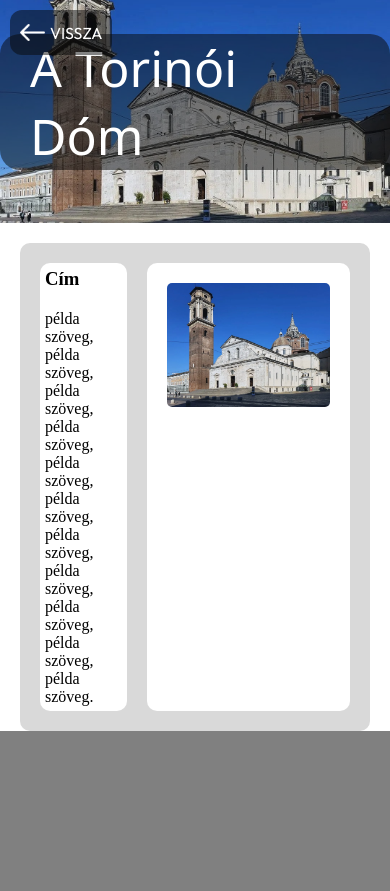
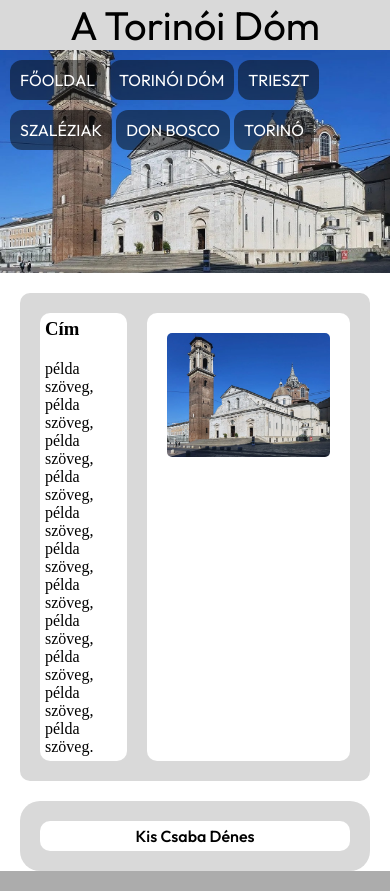
Before and after one commit to opel-astra-g/torino_csoportmunka, a plain HTML site: page torinoi_dom/torinoi_dom.html in a window 390 px wide. Before the commit the page ends 844 px from the top, so only its background shows below. Drawn offline with Linux system fonts and the light colour scheme; a web font is replaced by a local one.

Commit message:
navigacio átdolgozás, footer,  h1 főcím reszponzivitás minden oldalon navigacio atdolgozas miatt

```diff
--- a/DonBosco_fiatalkora/DonBosco.css
+++ b/DonBosco_fiatalkora/DonBosco.css
@@ -36,8 +36,7 @@ article img {
   font-size: 20px;
 }
 
-@media screen and (max-width:600px) {
-
+@media screen and (max-width: 600px) {
   .elso {
     display: grid;
     grid-template-columns: 1fr;
--- a/fomenu/index.css
+++ b/fomenu/index.css
@@ -17,7 +17,8 @@ h1 {
 div {
   padding: 5px;
 }
-article img { /*ha képet formáztok így utaljatok rá mert a sima img elrontja a vissza gomb nyílját*/
+article img {
+  /*ha képet formáztok így utaljatok rá mert a sima img elrontja a vissza gomb nyílját*/
   width: 100%;
   padding: 15px;
   border-radius: 20px;
--- a/forrasok/sablon.css
+++ b/forrasok/sablon.css
@@ -1,5 +1,5 @@
-@import url('https://fonts.googleapis.com/css2?family=Irish+Grover&display=swap');
-@import url('https://fonts.googleapis.com/css2?family=Outfit:wght@100..900&display=swap');
+@import url("https://fonts.googleapis.com/css2?family=Irish+Grover&display=swap");
+@import url("https://fonts.googleapis.com/css2?family=Outfit:wght@100..900&display=swap");
 
 * {
   margin: 0px;
@@ -8,12 +8,12 @@
 }
 
 body {
-    background-color: gray;
+  background-color: #acacac;
 }
 
 main {
   background-color: white;
-    max-width: 1000px;
+  max-width: 900px;
   margin-inline: auto;
 }
 
@@ -59,46 +59,47 @@ header {
   background-color: #d9d9d9;
 }
 
+.header_h1_medium {
+  font-family: "Irish Grover", system-ui;
+  font-weight: 400;
+  font-style: normal;
+  font-size: 80px;
+
+  color: white;
+  background-color: rgba(9, 9, 9, 0.5);
+  padding-inline: 30px;
+  border-radius: 20px;
+}
+
+.header_h1_medium_nav {
+  display: none;
+  font-family: "Outfit", sans-serif;
+  font-size: 40px;
+  color: black;
+  margin-bottom: 0px;
+  text-align: center;
+  font-weight: 400;
+  background-color: #d9d9d9;
+}
+
 /*nav gombok eleje*/
 nav {
   position: absolute;
   margin: 10px;
-    display: grid;
-    grid-auto-flow: column;
-    gap: 10px;
 }
 
-nav div img {
-    width: 25px;
-    grid-area: a;
-}
-
-nav div {
+nav a {
   background-color: rgba(9, 9, 9, 0.5);
   padding: 10px;
   border-radius: 12px;
-    display: grid;
   color: white;
   text-transform: uppercase;
   font-family: "Outfit", sans-serif;
-    place-items: center;
-    grid-template-areas:
-    "a t";
-    gap: 5px;
   transition: transform 0.3s ease;
 }
 
-nav div .nav_p_small {
-    display: none;
-
-}
-
-nav div:hover {
+nav a:hover {
   transform: scale(1.05);
-}
-
-nav div p {
-    grid-area: t;
 }
 
 nav a {
@@ -121,27 +122,35 @@ section div {
   border-radius: 10px;
 }
 /*tartalom vége*/
+footer {
+  background-color: #d9d9d9;
+  margin: 20px;
+  padding: 20px;
+  border-radius: 20px;
+}
 
-
-
-@media screen and (max-width:750px) {
+footer p {
+  background-color: white;
+  border-radius: 10px;
+  text-align: center;
+  padding: 5px;
+  font-family: "Outfit", sans-serif;
+  font-weight: 550;
+}
+@media screen and (max-width: 750px) {
   .header_h1_large {
     font-size: 40px;
   }
 }
 
-@media screen and (max-width:600px) {
-
+@media screen and (max-width: 600px) {
   .header_h1 {
     font-size: 50px;
   }
-    nav div .nav_p_big {
+  .header_h1_large {
     display: none;
   }
-    nav div .nav_p_small {
-        display: block;
-    }
-    .header_h1_large {
+  .header_h1_medium {
     display: none;
   }
   nav {
@@ -153,4 +162,10 @@ section div {
   .header_h1_large_nav {
     display: block;
   }
+  .header_h1_medium_nav {
+    display: block;
   }
+  nav a {
+    margin-bottom: 10px;
+  }
+}
--- a/szalezi_pedagogia/pedagogia.css
+++ b/szalezi_pedagogia/pedagogia.css
@@ -31,7 +31,7 @@ ul {
   margin-left: 20px;
 }
 
-@media screen and (max-width:600px) {
+@media screen and (max-width: 600px) {
   section {
     grid-template-columns: 1fr;
   }
--- a/torinoi_dom/torinoi_dom.css
+++ b/torinoi_dom/torinoi_dom.css
@@ -17,7 +17,8 @@ h1 {
 div {
   padding: 5px;
 }
-article img { /*ha képet formáztok így utaljatok rá mert a sima img elrontja a vissza gomb nyílját*/
+article img {
+  /*ha képet formáztok így utaljatok rá mert a sima img elrontja a vissza gomb nyílját*/
   width: 100%;
   padding: 15px;
   border-radius: 20px;
--- a/torinoi_dom/torinoi_dom.html
+++ b/torinoi_dom/torinoi_dom.html
@@ -1,45 +1,54 @@
 <!DOCTYPE html>
 <html lang="hu">
   <head>
-    <meta charset="UTF-8">
-    <meta name="viewport" content="width=device-width, initial-scale=1.0">
+    <meta charset="UTF-8" />
+    <meta name="viewport" content="width=device-width, initial-scale=1.0" />
     <title>Kis Csaba D.</title>
 
-    <link rel="stylesheet" href="../forrasok/sablon.css">
+    <link rel="stylesheet" href="../forrasok/sablon.css" />
     <!--Sablon CSS csak a header és vissza gombot állítja be, háttérszínek mellett.-->
-    <link rel="stylesheet" href="torinoi_dom.css">
+    <link rel="stylesheet" href="torinoi_dom.css" />
     <!--ez a css csak ezt a html fajlot érinti, ebbe dolgozzatok-->
   </head>
   <body>
     <main>
+      <h1 class="header_h1_medium_nav">A Torinói Dóm</h1>
       <nav>
-        <a href="../fomenu/index.html">
-        <div>
-           <img src="../forrasok/kepek/vissza.png" alt="vissza nyíl">
-            <p class="nav_p_big">vissza a főoldalra</p>
-            <p class="nav_p_small">vissza</p>
-        </div>
-        </a>
+        <a href="../fomenu/index.html">Főoldal</a>
+
+        <a href="../torinoi_dom/torinoi_dom.html">Torinói dóm</a>
+
+        <a href="../trieszt/trieszt.html">Trieszt</a>
+
+        <a href="../szalezi_pedagogia/pedagogia.html">Szaléziak </a>
+
+        <a href="../DonBosco_fiatalkora/DonBosco.html">Don Bosco</a>
+
+        <a href="">Torinó</a>
       </nav>
 
       <header>
-        <h1 class="header_h1">A Torinói Dóm</h1>
+        <h1 class="header_h1_medium">A Torinói Dóm</h1>
       </header>
 
       <article>
-
         <section>
           <div>
             <h1>Cím</h1>
-                <p>példa szöveg, példa szöveg, példa szöveg, példa szöveg, példa szöveg, példa szöveg, példa szöveg, példa szöveg, példa szöveg, példa szöveg, példa szöveg.</p>
+            <p>
+              példa szöveg, példa szöveg, példa szöveg, példa szöveg, példa
+              szöveg, példa szöveg, példa szöveg, példa szöveg, példa szöveg,
+              példa szöveg, példa szöveg.
+            </p>
           </div>
           <div>
-                <img src="kepek/kep1_vagatlan.webp" alt="kep1">
+            <img src="kepek/kep1_vagatlan.webp" alt="kep1" />
           </div>
         </section>
-
       </article>
-
+      <footer>
+        <p>Kis Csaba Dénes</p>
+      </footer>
     </main>
   </body>
 </html>
--- a/trieszt/trieszt.css
+++ b/trieszt/trieszt.css
@@ -15,35 +15,36 @@ article img {
   padding: 15px;
   border-radius: 20px;
 }
-
-article{
+/* kikommenteltem mert a footer tag amit beraktam szükségtellené teszi -csaba
+article {
   margin-bottom: 10px;
   border: 2px solid #fff;
 }
-p{
+*/
+p {
   padding-bottom: 30px;
 }
-#Történelme{
+#Történelme {
   display: grid;
   grid-template-columns: 3fr 7fr;
   gap: 20px;
 }
 
-#Napjainkban{
+#Napjainkban {
   display: grid;
   grid-template-columns: 7fr 3fr;
   gap: 20px;
 }
 
 @media screen and (max-width: 600px) {
-    #Történelme{
+  #Történelme {
     display: grid;
     grid-template-columns: 7fr;
     gap: 20px;
     text-align: center;
   }
 
-    #Napjainkban{
+  #Napjainkban {
     display: grid;
     grid-template-columns: 7fr;
     gap: 20px;
```
Also changed, not shown: DonBosco_fiatalkora/DonBosco.html (+14 -7 lines), fomenu/index.html (+9 -25 lines), szalezi_pedagogia/pedagogia.html (+15 -10 lines), trieszt/trieszt.html (+42 -23 lines). Lines whose indentation alone changed are shown as unchanged.
